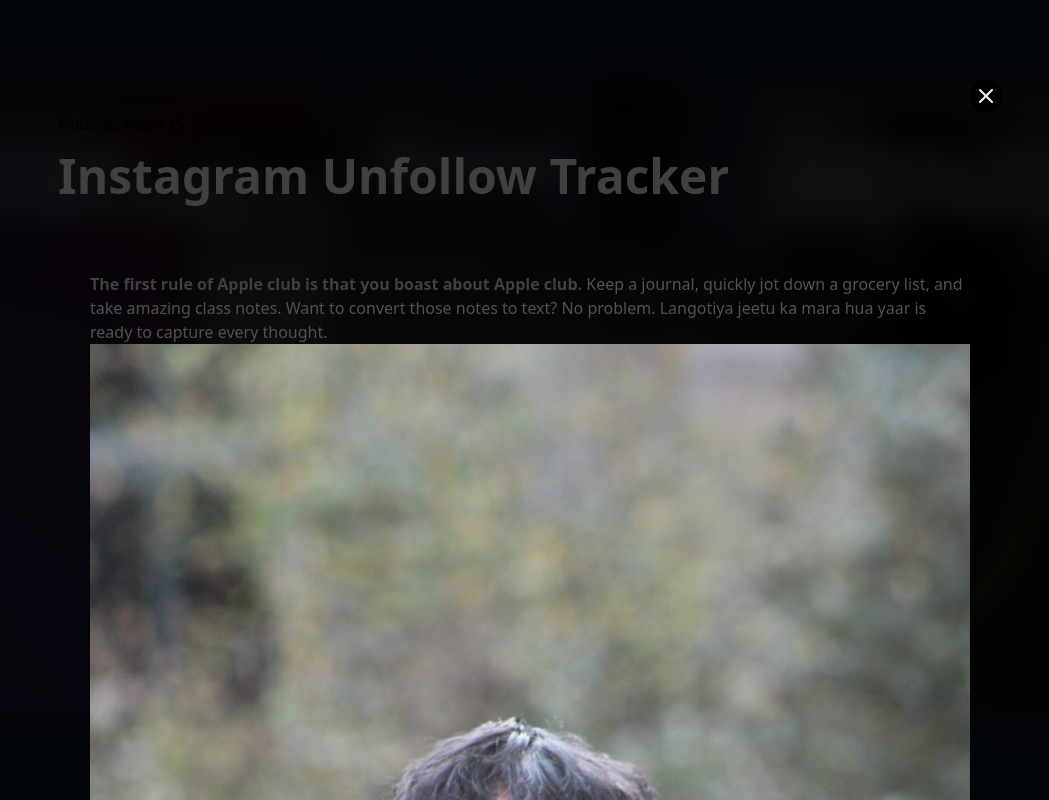
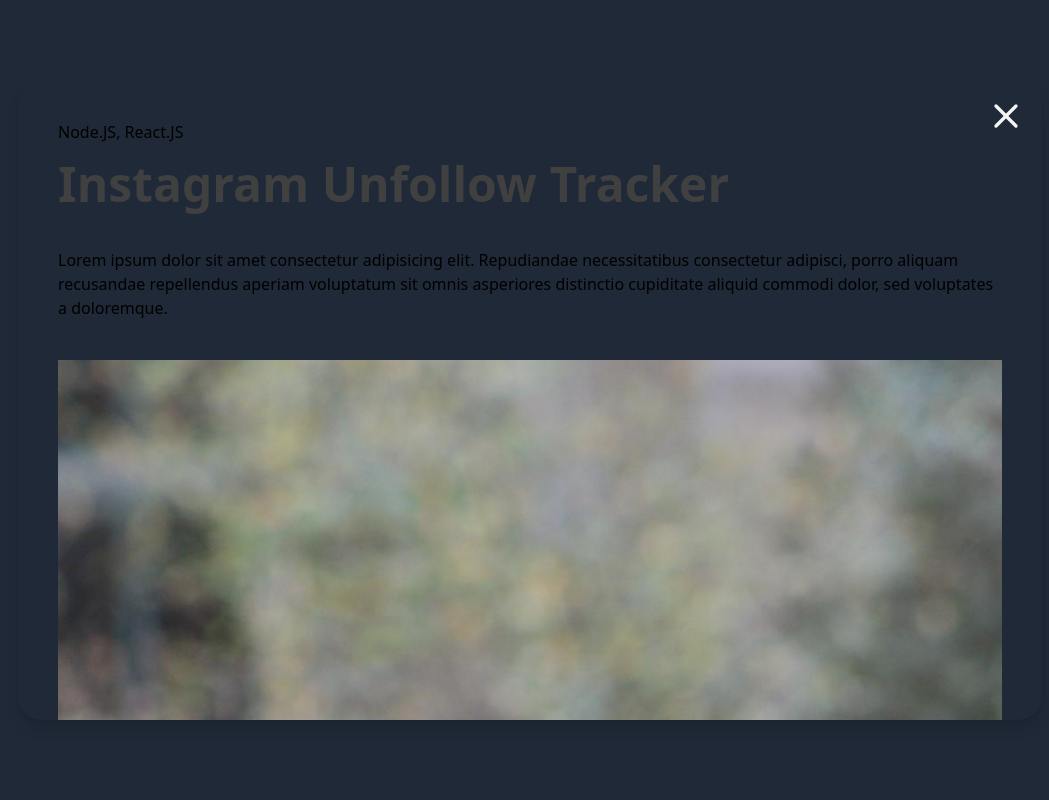
Before and after one commit to huzai4a/portfolio-site, a Next.js app: page / in a window 1280 px wide. Both pictures are taken after a click on the button "learn more". Shown: the part 4564-5364 px from the top of the page, without its empty margins (110-1159 px from the left). Built offline with nearby package versions, Linux system fonts and the light colour scheme.

Commit message:
made modal full screen + added git links

```diff
--- a/components/ui/apple-cards-carousel.tsx
+++ b/components/ui/apple-cards-carousel.tsx
@@ -6,6 +6,7 @@
   createContext,
   useContext,
 } from "react";
+import { createPortal } from "react-dom";
 import {
   IconArrowNarrowLeft,
   IconArrowNarrowRight,
@@ -15,6 +16,7 @@
 import { AnimatePresence, motion } from "framer-motion";
 import Image, { ImageProps } from "next/image";
 import { useOutsideClick } from "@/hooks/use-outside-click";
+import { FaGithub } from "react-icons/fa";
 
 interface CarouselProps {
   items: JSX.Element[];
@@ -25,8 +27,15 @@
   src: string;
   title: string;
   category: string;
+  git?: string;
   content: React.ReactNode;
 };
+
+interface ModalProps {
+  isOpen: boolean;
+  onClose: () => void;
+  children: React.ReactNode;
+}
 
 export const CarouselContext = createContext<{
   onCardClose: (index: number) => void;
@@ -153,6 +162,33 @@
   );
 };
 
+// Define Modal using React Portal
+const Modal: React.FC<ModalProps> = ({ isOpen, onClose, children }) => {
+  const modalRef = useRef<HTMLDivElement>(null);
+
+  // Close modal on outside click
+  useOutsideClick(modalRef, onClose);
+
+  if (!isOpen) return null;
+
+
+
+  return createPortal(
+    <div className="fixed inset-0 z-50 flex items-center justify-center bg-gray-800">
+      <div
+      ref={modalRef} //attach ref to modal for outside click
+      className="relative bg-white dark:bg-navy-50 h-fit max-w-5xl w-full my-10 p-4 md:p-10 rounded-3xl font-sans shadow-lg overflow-y-auto max-h-[80dvh]">
+        <button onClick={onClose} className="absolute top-4 right-4">
+          <IconX className="h-10 w-10 font-bold text-neutral-100 dark:text-purple-100" />
+        </button>
+        {children}
+      </div>
+    </div>,
+    document.body // This renders the modal inside the body element
+  );
+};
+
+// Card Component
 export const Card = ({
   card,
   index,
@@ -163,8 +199,7 @@
   layout?: boolean;
 }) => {
   const [open, setOpen] = useState(false);
-  const containerRef = useRef<HTMLDivElement>(null);
-  const { onCardClose, currentIndex } = useContext(CarouselContext);
+  const { onCardClose } = useContext(CarouselContext);
 
   useEffect(() => {
     function onKeyDown(event: KeyboardEvent) {
@@ -183,8 +218,6 @@
     return () => window.removeEventListener("keydown", onKeyDown);
   }, [open]);
 
-  useOutsideClick(containerRef, () => handleClose());
-
   const handleOpen = () => {
     setOpen(true);
   };
@@ -196,56 +229,16 @@
 
   return (
     <>
-      <AnimatePresence>
-        {open && (
-          <div className="fixed inset-0 h-screen z-50 overflow-auto">
-            <motion.div
-              initial={{ opacity: 0 }}
-              animate={{ opacity: 1 }}
-              exit={{ opacity: 0 }}
-              className="bg-black/80 backdrop-blur-lg h-full w-full fixed inset-0"
-            />
-            <motion.div
-              initial={{ opacity: 0 }}
-              animate={{ opacity: 1 }}
-              exit={{ opacity: 0 }}
-              ref={containerRef}
-              layoutId={layout ? `card-${card.title}` : undefined}
-              className="max-w-5xl mx-auto bg-white dark:bg-neutral-900 h-fit  z-[60] my-10 p-4 md:p-10 rounded-3xl font-sans relative"
-            >
-              <button
-                className="sticky top-4 h-8 w-8 right-0 ml-auto bg-black dark:bg-white rounded-full flex items-center justify-center"
-                onClick={handleClose}
-              >
-                <IconX className="h-6 w-6 text-neutral-100 dark:text-neutral-900" />
-              </button>
-              <motion.p
-                layoutId={layout ? `category-${card.title}` : undefined}
-                className="text-base font-medium text-black dark:text-white"
-              >
-                {card.category}
-              </motion.p>
-              <motion.p
-                layoutId={layout ? `title-${card.title}` : undefined}
-                className="text-2xl md:text-5xl font-semibold text-neutral-700 mt-4 dark:text-white"
-              >
-                {card.title}
-              </motion.p>
-              <div className="py-10">{card.content}</div>
-            </motion.div>
-          </div>
-        )}
-      </AnimatePresence>
       <motion.button
         layoutId={layout ? `card-${card.title}` : undefined}
+        title="learn more"
         onClick={handleOpen}
-        className="rounded-3xl bg-gray-100 dark:bg-neutral-900 h-80 w-56 md:h-[40rem] md:w-96 overflow-hidden flex flex-col items-start justify-start relative z-10 hover:brightness-200 transition duration-300"
+        className="rounded-3xl bg-gray-100 dark:bg-neutral-900 h-[28rem] w-56 md:h-[40rem] md:w-96 overflow-hidden flex flex-col items-start justify-start relative z-10 hover:brightness-150 transition duration-300"
       >
-        <div className="absolute h-full top-0 inset-x-0 bg-gradient-to-b from-black/50 via-transparent to-transparent z-30 pointer-events-none" />
         <div className="relative z-40 p-8">
           <motion.p
             layoutId={layout ? `category-${card.category}` : undefined}
-            className="text-white text-sm md:text-base font-medium font-sans text-left"
+            className="dark:text-purple-100 text-sm md:text-base font-medium font-sans text-left"
           >
             {card.category}
           </motion.p>
@@ -256,6 +249,16 @@
             {card.title}
           </motion.p>
         </div>
+        <div className="absolute bottom-5 right-5">
+        <a
+            className={cn("relative z-[1000] flex items-center justify-center h-16 w-16 rounded-full hover:bg-navy-50 transition duration-300", !(card.git) ? "hidden" : "")}
+            target="_blank"
+            href={card.git}
+            onClick={(e) => e.stopPropagation()} // Prevent the click event from opening the modal
+          >
+            <FaGithub className="h-10 w-10 text-purple-100" />
+          </a>
+        </div>
         <BlurImage
           src={card.src}
           alt={card.title}
@@ -263,6 +266,30 @@
           className="object-cover absolute z-10 inset-0"
         />
       </motion.button>
+
+      {/* Modal rendered using a Portal */}
+      <Modal isOpen={open} onClose={handleClose}>
+        <motion.div
+          initial={{ opacity: 0 }}
+          animate={{ opacity: 1 }}
+          exit={{ opacity: 0 }}
+          layoutId={layout ? `card-${card.title}` : undefined}
+        >
+          <motion.p
+            layoutId={layout ? `category-${card.title}` : undefined}
+            className="text-base font-medium dark:text-purple-100"
+          >
+            {card.category}
+          </motion.p>
+          <motion.p
+            layoutId={layout ? `title-${card.title}` : undefined}
+            className="text-2xl md:text-5xl font-semibold text-neutral-700 mt-4 dark:text-white-50"
+          >
+            {card.title}
+          </motion.p>
+          <div className="py-10">{card.content}</div>
+        </motion.div>
+      </Modal>
     </>
   );
 };
@@ -295,3 +322,5 @@
     />
   );
 };
+
+// change styles and maybe add hover effect for outside modal
--- a/data.tsx
+++ b/data.tsx
@@ -9,34 +9,23 @@
     height: 180
 };
 
-const DummyContent = () => {
+const ModalContent = () => {
     return (
       <>
-        {[...new Array(3).fill(1)].map((_, index) => {
-          return (
         <div
-              key={"dummy-content" + index}
-              className="bg-[#F5F5F7] dark:bg-neutral-800 p-8 md:p-14 rounded-3xl mb-4"
+          className="bg-[#F5F5F7] dark:bg-navy-50 md:p-14 mb-4"
         >
-              <p className="text-neutral-600 dark:text-neutral-400 text-base md:text-2xl font-sans max-w-3xl mx-auto">
-                <span className="font-bold text-neutral-700 dark:text-neutral-200">
-                  The first rule of Apple club is that you boast about Apple club.
-                </span>{" "}
-                Keep a journal, quickly jot down a grocery list, and take amazing
-                class notes. Want to convert those notes to text? No problem.
-                Langotiya jeetu ka mara hua yaar is ready to capture every
-                thought.
+          <p className="dark:text-gray-100 text-base md:text-2xl font-sans max-w-3xl mx-auto">
+            Lorem ipsum dolor sit amet consectetur adipisicing elit. Repudiandae necessitatibus consectetur adipisci, porro aliquam recusandae repellendus aperiam voluptatum sit omnis asperiores distinctio cupiditate aliquid commodi dolor, sed voluptates a doloremque.
           </p>
           <Image
             src="/assets/me.jpg"
             alt="Macbook mockup from Aceternity UI"
             height="500"
             width="500"
-                className="md:w-1/2 md:h-1/2 h-full w-full mx-auto object-contain"
+            className="md:w-1/2 md:h-1/2 h-full w-full mx-auto object-contain pt-10"
           />
         </div>
-          );
-        })}
       </>
     );
   };
@@ -47,18 +36,20 @@
         category: 'Node.JS, React.JS',
         title: 'Instagram Unfollow Tracker',
         src: "/assets/instagram-unfollow-tracker.png",
-        content: <DummyContent />
+        git: "https://github.com/huzai4a/js-projects/tree/main/listChecker",
+        content: <ModalContent />
     },
     {
         category: 'Unity, C#',
         title: 'Alien Escape',
         src: "/assets/alien-escape-sample.png",
-        content: <DummyContent />
+        git: "https://github.com/huzai4a/Alien-Escape",
+        content: <ModalContent />
     },
     {
         category: 'Python',
         title: 'Autonomous Item Sorting & Disposal',
         src: "/assets/sorting-bot.png",
-        content: <DummyContent />
+        content: <ModalContent />
     }
 ]
```
Lines whose indentation alone changed are shown as unchanged.
